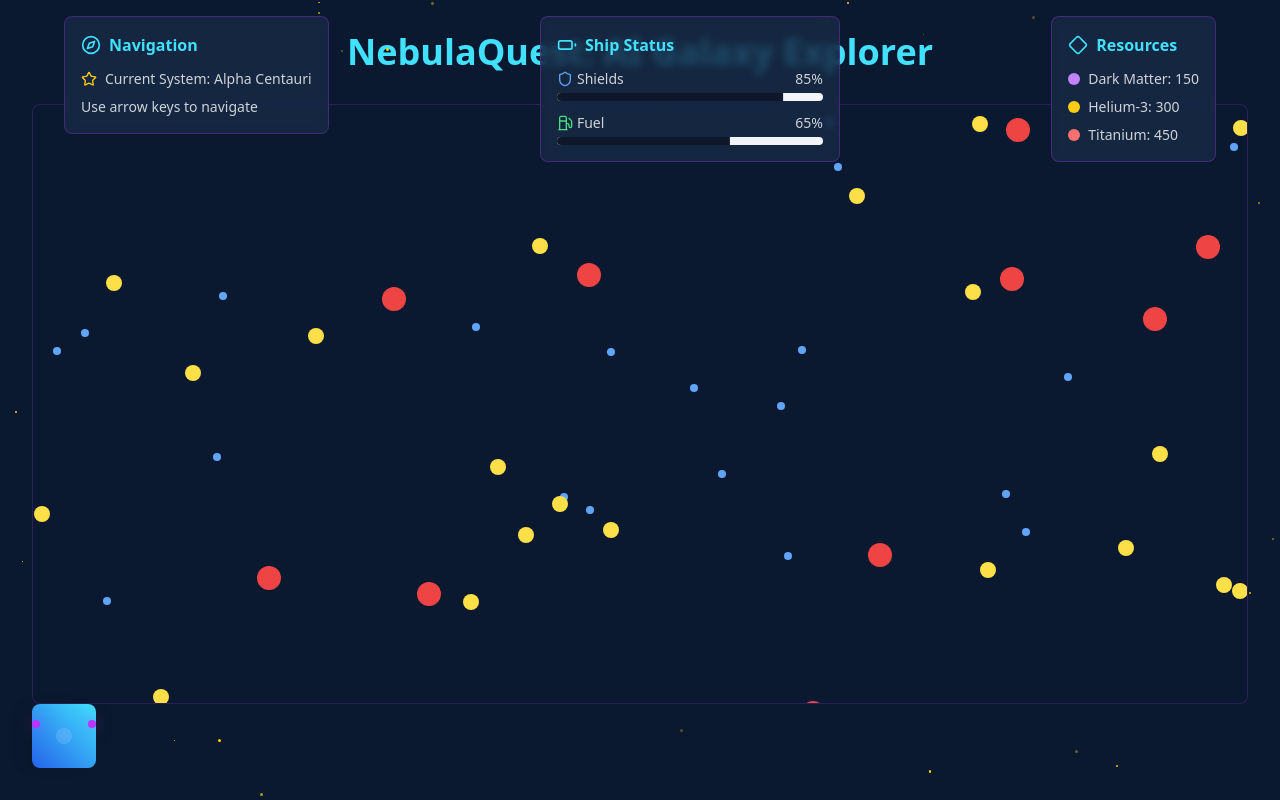
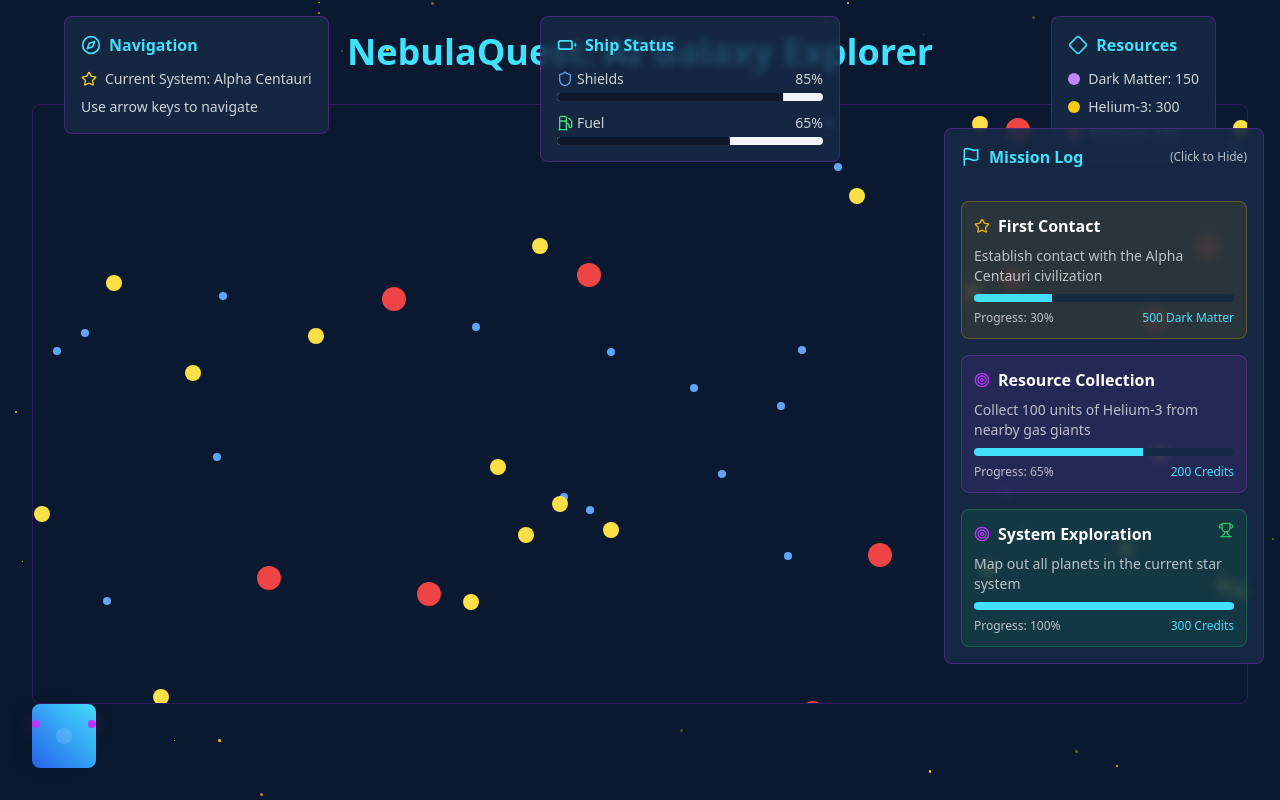
Before and after one commit to ObiwanKenobee/nebulaquest-adventure-simulator, a React (Vite) app: page / in a window 1280 px wide. Built offline with nearby package versions, Linux system fonts and the light colour scheme.

Commit message:
Add mission interface elements
Implement mission and quest interface components to enhance user interaction and gameplay experience.
[skip gpt_engineer]

```diff
--- /dev/null
+++ b/src/components/QuestLog.tsx
@@ -0,0 +1,120 @@
+import React from 'react';
+import { motion } from 'framer-motion';
+import { Flag, Star, Trophy, Target } from 'lucide-react';
+import {
+  Collapsible,
+  CollapsibleContent,
+  CollapsibleTrigger,
+} from "@/components/ui/collapsible";
+
+interface Quest {
+  id: string;
+  title: string;
+  description: string;
+  status: 'active' | 'completed';
+  type: 'main' | 'side';
+  reward: string;
+  progress: number;
+}
+
+const QuestLog = () => {
+  const [isOpen, setIsOpen] = React.useState(true);
+  const [quests] = React.useState<Quest[]>([
+    {
+      id: '1',
+      title: "First Contact",
+      description: "Establish contact with the Alpha Centauri civilization",
+      status: 'active',
+      type: 'main',
+      reward: "500 Dark Matter",
+      progress: 30
+    },
+    {
+      id: '2',
+      title: "Resource Collection",
+      description: "Collect 100 units of Helium-3 from nearby gas giants",
+      status: 'active',
+      type: 'side',
+      reward: "200 Credits",
+      progress: 65
+    },
+    {
+      id: '3',
+      title: "System Exploration",
+      description: "Map out all planets in the current star system",
+      status: 'completed',
+      type: 'side',
+      reward: "300 Credits",
+      progress: 100
+    }
+  ]);
+
+  return (
+    <motion.div
+      initial={{ opacity: 0, x: 20 }}
+      animate={{ opacity: 1, x: 0 }}
+      className="fixed right-4 top-32 w-80 bg-space-darker/90 rounded-lg border border-space-accent1/30 backdrop-blur-sm"
+    >
+      <Collapsible open={isOpen} onOpenChange={setIsOpen}>
+        <CollapsibleTrigger className="flex items-center justify-between w-full p-4 text-space-accent2">
+          <div className="flex items-center gap-2">
+            <Flag className="w-5 h-5" />
+            <h2 className="font-bold">Mission Log</h2>
+          </div>
+          <span className="text-xs text-white/70">
+            {isOpen ? '(Click to Hide)' : '(Click to Show)'}
+          </span>
+        </CollapsibleTrigger>
+
+        <CollapsibleContent>
+          <div className="p-4 space-y-4">
+            {quests.map((quest) => (
+              <div
+                key={quest.id}
+                className={`p-3 rounded-lg border ${
+                  quest.status === 'completed'
+                    ? 'border-green-500/30 bg-green-500/10'
+                    : quest.type === 'main'
+                      ? 'border-yellow-500/30 bg-yellow-500/10'
+                      : 'border-space-accent1/30 bg-space-accent1/10'
+                }`}
+              >
+                <div className="flex items-start justify-between mb-2">
+                  <div className="flex items-center gap-2">
+                    {quest.type === 'main' ? (
+                      <Star className="w-4 h-4 text-yellow-500" />
+                    ) : (
+                      <Target className="w-4 h-4 text-space-accent1" />
+                    )}
+                    <h3 className="font-semibold text-white">{quest.title}</h3>
+                  </div>
+                  {quest.status === 'completed' && (
+                    <Trophy className="w-4 h-4 text-green-500" />
+                  )}
+                </div>
+
+                <p className="text-sm text-white/70 mb-2">{quest.description}</p>
+
+                <div className="space-y-2">
+                  <div className="w-full h-2 bg-space-darker rounded-full overflow-hidden">
+                    <div
+                      className="h-full bg-space-accent2 transition-all duration-300"
+                      style={{ width: `${quest.progress}%` }}
+                    />
+                  </div>
+
+                  <div className="flex justify-between text-xs">
+                    <span className="text-white/70">Progress: {quest.progress}%</span>
+                    <span className="text-space-accent2">{quest.reward}</span>
+                  </div>
+                </div>
+              </div>
+            ))}
+          </div>
+        </CollapsibleContent>
+      </Collapsible>
+    </motion.div>
+  );
+};
+
+export default QuestLog;
--- a/src/pages/Index.tsx
+++ b/src/pages/Index.tsx
@@ -3,6 +3,7 @@ import StarField from '../components/StarField';
 import GalaxyMap from '../components/GalaxyMap';
 import Spaceship from '../components/Spaceship';
 import GameHUD from '../components/GameHUD';
+import QuestLog from '../components/QuestLog';
 import { motion } from 'framer-motion';
 
 const Index = () => {
@@ -27,6 +28,7 @@ const Index = () => {
       </motion.div>
 
       <GameHUD />
+      <QuestLog />
     </div>
   );
 };
```
